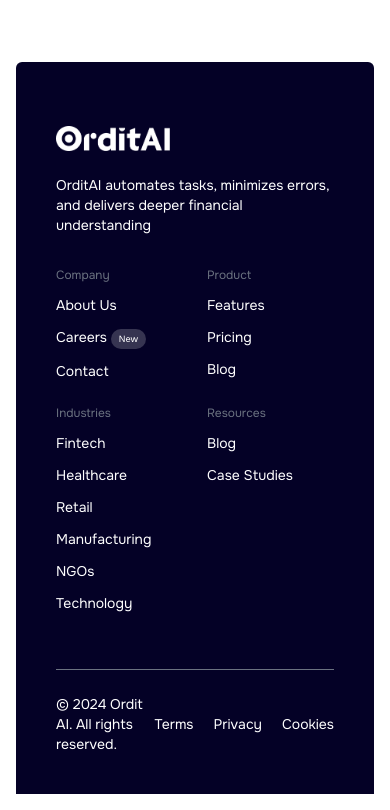
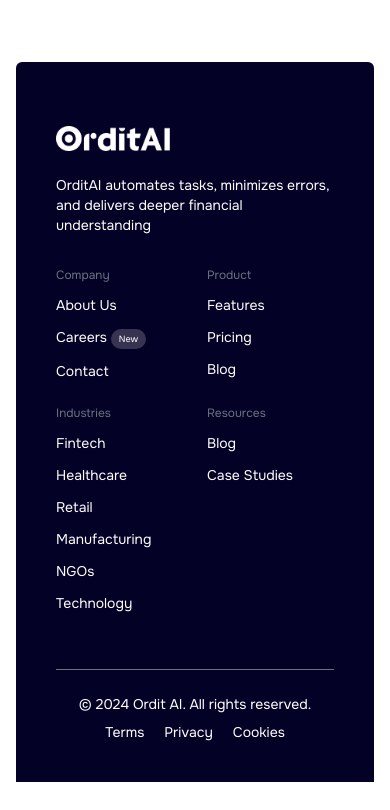
Before and after one commit to ordit-ai/orditAi-website, a React (Vite) app: page / in a window 390 px wide. Shown: the part 5467-6277 px from the top of the page. Built offline with nearby package versions, Linux system fonts and the light colour scheme.

Commit message:
fix: footer misalignment  #0

```diff
--- a/src/components/common/Footer.tsx
+++ b/src/components/common/Footer.tsx
@@ -33,7 +33,7 @@
           </div>
         </div>
 
-        <div className="text-white flex items-center justify-between pt-6">
+        <div className="text-white flex md:flex-row flex-col items-center justify-between pt-6 md:space-y-0 space-y-2">
           <Typography.SubText>{footerRow.name}</Typography.SubText>
 
           <div className="flex items-center space-x-5">
```
